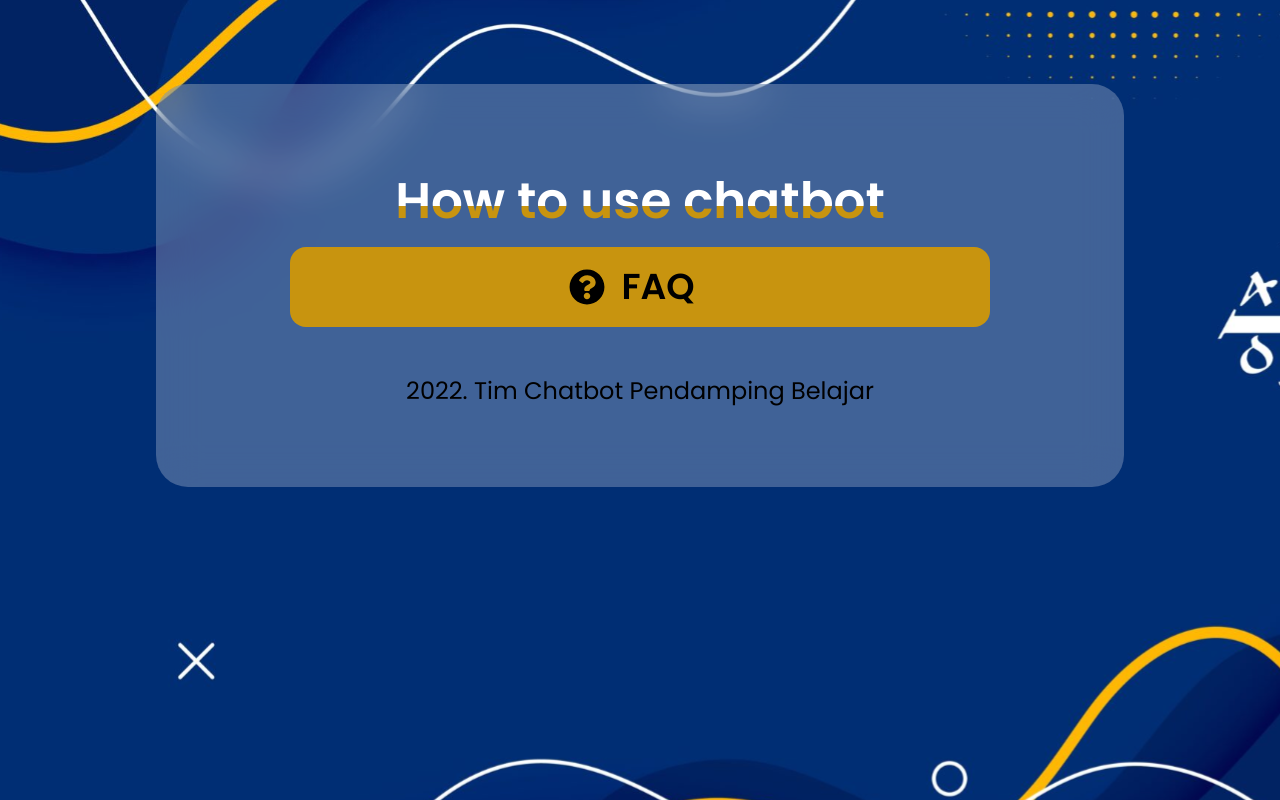
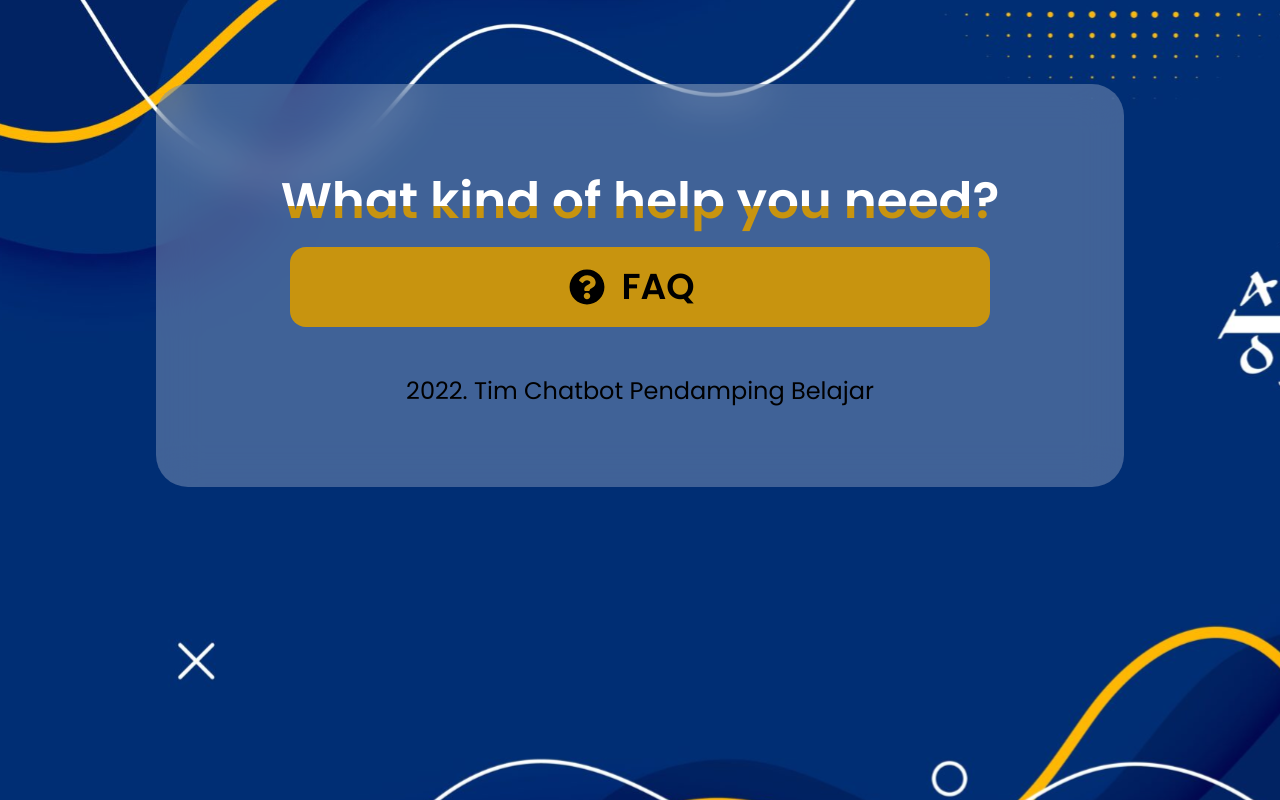
Before and after one commit to naufalHaidar12342/nextjs-rasa-chatbot, a Next.js app: page /help in a window 1280 px wide. Built offline with nearby package versions, Linux system fonts and the light colour scheme.

Commit message:
change faq button route

```diff
--- /dev/null
+++ b/pages/frequently-asked-question.jsx
@@ -0,0 +1,5 @@
+import Layout from "../components/Layout";
+
+export default function FAQ() {
+	return <Layout title="Frequently Asked Question"></Layout>;
+}
--- a/pages/help.jsx
+++ b/pages/help.jsx
@@ -26,9 +26,9 @@ export default function Help() {
 					className="text-[50px] font-medium linear-gradient-text"
 					style={{ fontWeight: 600 }}
 				>
-					How to use chatbot
+					What kind of help you need?
 				</h2>
-				<Link href={"/faq"} className="pt-2">
+				<Link href={"/frequently-asked-question"} className="pt-2">
 					<div className="rounded-2xl w-[700px] h-20 flex justify-center items-center bg-darkerYellow">
 						<FaQuestionCircle className="text-4xl" />
 						<h4 className="text-4xl px-4" style={{ fontWeight: 600 }}>
```
